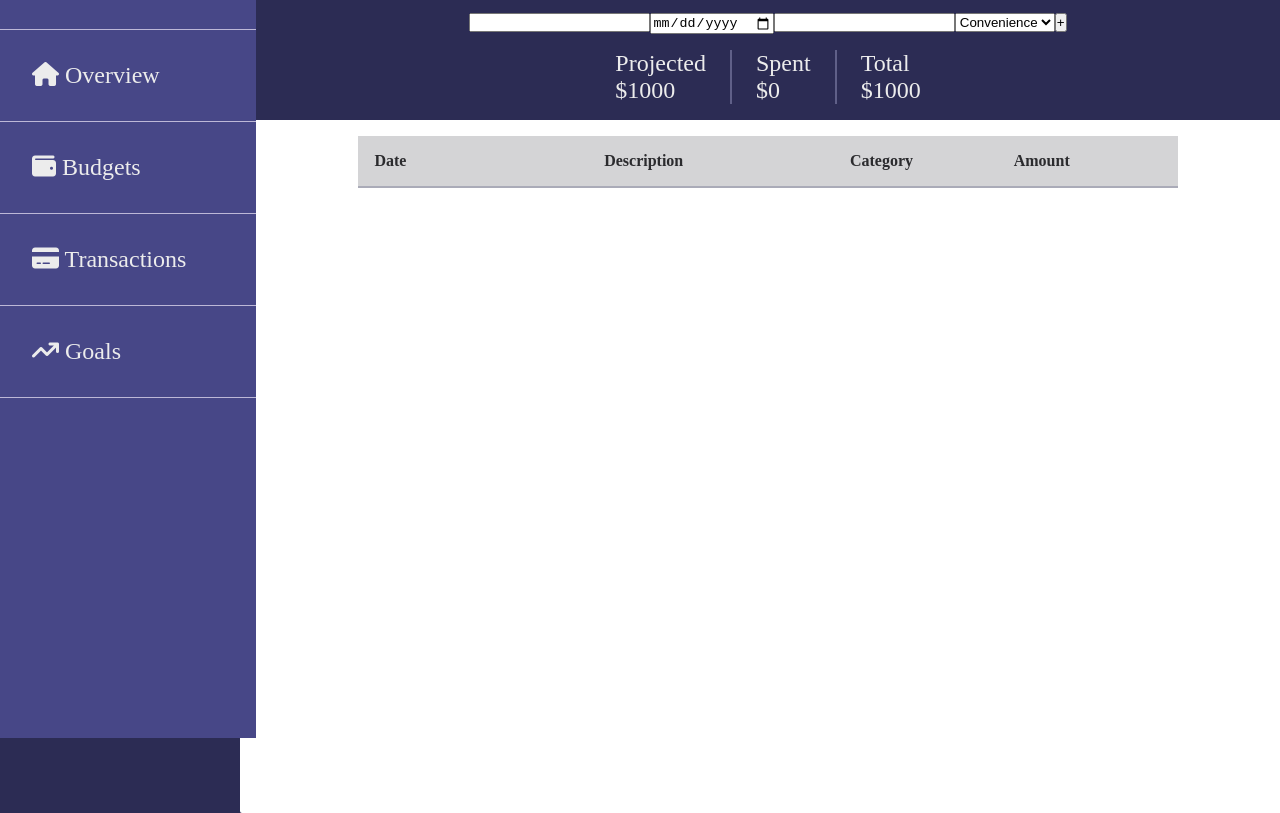
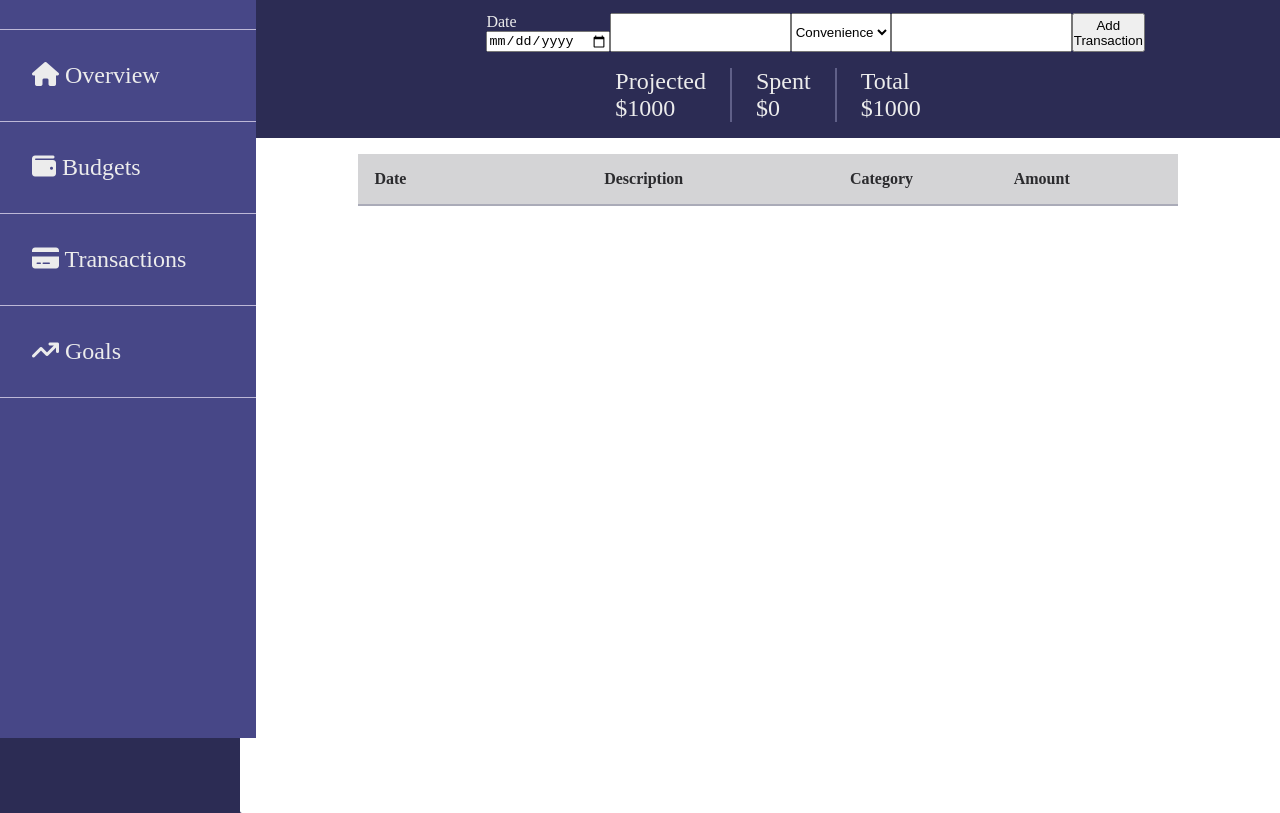
Before and after one commit to thomaslivingstone/BudgetApp, a website built with Parcel: page index.html in a window 1280 px wide. Shown: the part 62-875 px from the top of the page. Built offline with nearby package versions, Linux system fonts and the light colour scheme.

Commit message:
some styling on transaction module add form

```diff
--- a/src/Modules.ts
+++ b/src/Modules.ts
@@ -45,20 +45,23 @@ export class TransactionModule extends Module {
         addBudgetItemForm.classList.add("addBudgetItemForm");
         addBudgetItemForm.id = "addBudgetItemForm";
 
+        let budgetItemDateDiv = document.createElement("div");
+        budgetItemDateDiv.classList.add("addBudgetItemDate");
+        let budgetItemDateLabel = document.createElement("label");
+        budgetItemDateLabel.htmlFor = "date";
+        budgetItemDateLabel.innerText = "Date";
+        let budgetItemDateInput = document.createElement("input");
+        budgetItemDateInput.type = "date";
+        budgetItemDateInput.name = "date";
+        budgetItemDateInput.id = "budgetItemDateInput";
+        budgetItemDateDiv.appendChild(budgetItemDateLabel);
+        budgetItemDateDiv.appendChild(budgetItemDateInput);
+
+
         let budgetItemNameInput = document.createElement("input");
         budgetItemNameInput.type = "text";
         budgetItemNameInput.name = "name";
         budgetItemNameInput.id = "budgetItemNameInput";
-
-        let budgetItemDateInput = document.createElement("input");
-        budgetItemDateInput.type = "date";
-        budgetItemDateInput.name = "date";
-        budgetItemDateInput.id = "budgetItemDateInput";
-
-        let budgetItemAmountInput = document.createElement("input");
-        budgetItemAmountInput.type = "number";
-        budgetItemAmountInput.name = "amount";
-        budgetItemAmountInput.id = "budgetItemAmountInput";
 
         let budgetItemCategoryInput = document.createElement("select");
         budgetItemCategoryInput.name = "category";
@@ -71,8 +74,13 @@ export class TransactionModule extends Module {
             budgetItemCategoryInput.appendChild(option);
         }
 
+        let budgetItemAmountInput = document.createElement("input");
+        budgetItemAmountInput.type = "number";
+        budgetItemAmountInput.name = "amount";
+        budgetItemAmountInput.id = "budgetItemAmountInput";
+
         let budgetItemSubmitBtn = document.createElement("button");
-        budgetItemSubmitBtn.innerText = "+";
+        budgetItemSubmitBtn.innerText = "Add Transaction";
         budgetItemSubmitBtn.type = "submit";
         addBudgetItemForm.addEventListener("submit", (e) => {
             e.preventDefault();
@@ -82,10 +90,10 @@ export class TransactionModule extends Module {
             this.#updateSummary();
         })
 
+        addBudgetItemForm.appendChild(budgetItemDateDiv);
         addBudgetItemForm.appendChild(budgetItemNameInput);
-        addBudgetItemForm.appendChild(budgetItemDateInput);
+        addBudgetItemForm.appendChild(budgetItemCategoryInput);
         addBudgetItemForm.appendChild(budgetItemAmountInput);
-        addBudgetItemForm.appendChild(budgetItemCategoryInput);
         addBudgetItemForm.appendChild(budgetItemSubmitBtn);
 
         // items list
--- a/styles/styles.css
+++ b/styles/styles.css
@@ -60,6 +60,23 @@ ul li {
 }
 
 /* Transaction Module */
+
+/* Add Transaction Form */
+
+.addBudgetItemForm {
+    width: 55%;
+    display: flex;
+    flex-direction: row;
+    justify-content: space-around;
+}
+
+.addBudgetItemDate {
+    display: flex;
+    flex-direction: column;
+    align-items: left;
+}
+
+/* Budget List */
 
 .budgetItemList {
     height: 100%;
```
